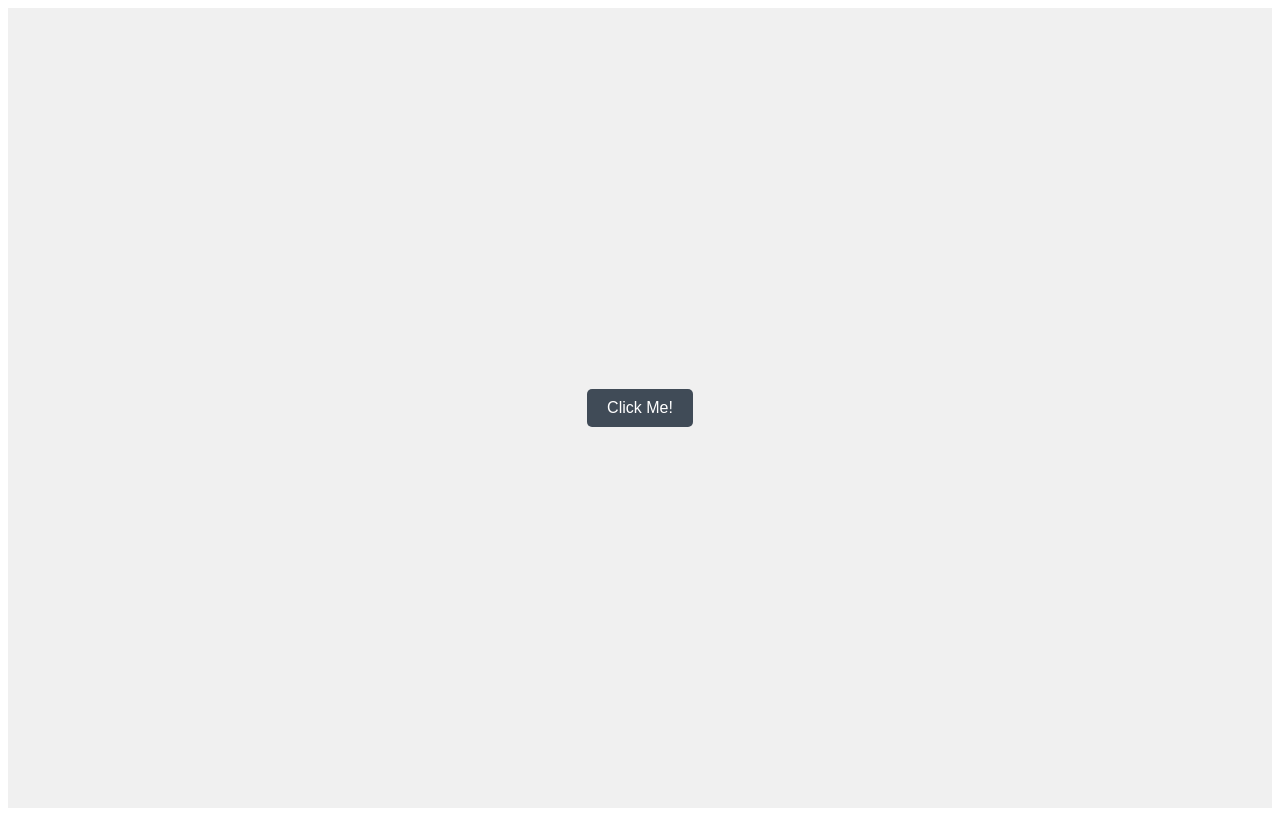
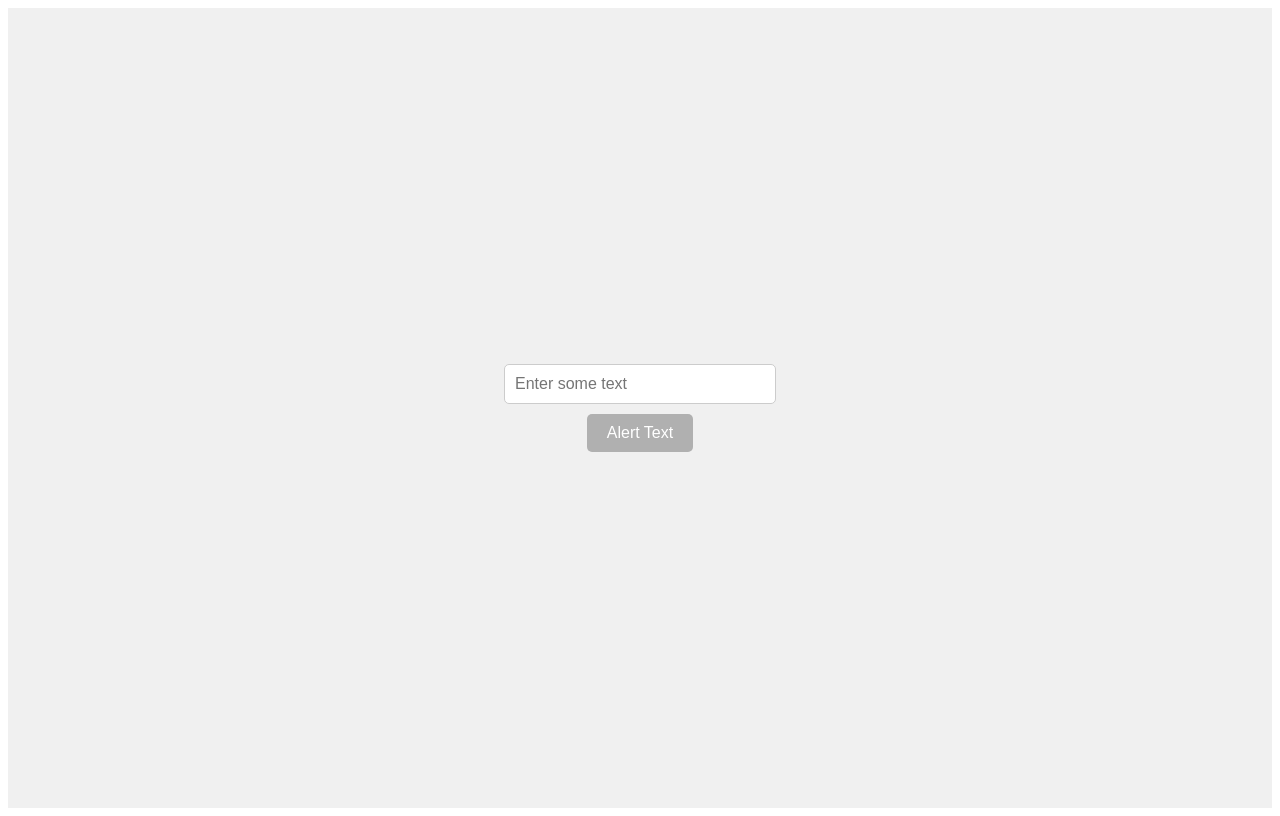
Before and after one commit to BhuvanArn/A.R.E.A, an Angular app in the folder PoC_Frontend/angular_poc/: page / in a window 1280 px wide. Built offline with nearby package versions, Linux system fonts and the light colour scheme.

Commit message:
:heavy_plus_sign: Added a text input field

```diff
--- a/PoC_Frontend/angular_poc/src/app/app.component.css
+++ b/PoC_Frontend/angular_poc/src/app/app.component.css
@@ -6,16 +6,31 @@
     background-color: #f0f0f0;
 }
 
+.input-container {
+    display: flex;
+    flex-direction: column;
+    align-items: center;
+    gap: 10px;
+}
+
+input {
+    padding: 10px;
+    font-size: 16px;
+    border: 1px solid #ccc;
+    border-radius: 5px;
+    width: 250px;
+}
+
 button {
     padding: 10px 20px;
     font-size: 16px;
     border: none;
     border-radius: 5px;
-    background-color: #404b57;
+    background-color: #b0b0b0;
     color: white;
     cursor: pointer;
 }
 
 button:hover {
-    background-color: #0056b3;
+    background-color: #8a8a8a;
 }
--- a/PoC_Frontend/angular_poc/src/app/app.component.html
+++ b/PoC_Frontend/angular_poc/src/app/app.component.html
@@ -1,3 +1,6 @@
 <div class="center-container">
-  <button (click)="onButtonClick()">Click Me!</button>
+  <div class="input-container">
+    <input [(ngModel)]="userInput" placeholder="Enter some text" />
+    <button (click)="onButtonClick()">Alert Text</button>
+  </div>
 </div>
--- a/PoC_Frontend/angular_poc/src/app/app.component.ts
+++ b/PoC_Frontend/angular_poc/src/app/app.component.ts
@@ -1,17 +1,20 @@
 import { Component } from '@angular/core';
 import { RouterOutlet } from '@angular/router';
+import { FormsModule } from '@angular/forms';
 
 @Component({
   selector: 'app-root',
   standalone: true,
-  imports: [RouterOutlet],
+  imports: [RouterOutlet, FormsModule],
   templateUrl: './app.component.html',
   styleUrl: './app.component.css'
 })
 export class AppComponent {
   title = 'angular_poc';
+  userInput: string = '';
 
   onButtonClick() {
-    alert('Button clicked!');
+    alert(this.userInput || 'Please enter some text!');
   }
+
 }
```
